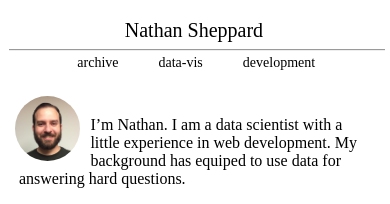
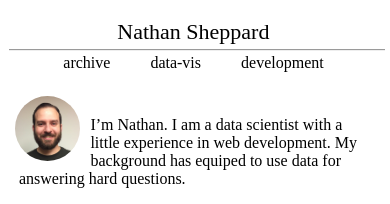
Before and after one commit to shepnathand/portfolio, a Jekyll site: the page built from index.md, in a window 390 px wide. Shown: the top 204 px of the page. Built offline with Jekyll 4.4.1, drawn with Linux system fonts in a browser that asks for light colours; nearby versions of some CDN libraries.

Commit message:
changed font size

```diff
--- a/styles/main.css
+++ b/styles/main.css
@@ -193,11 +193,11 @@ img {
     }
     .site-title {
         left: 55%;
-        min-width: 214px;
+        min-width: 229px;
         max-width: 100vw;
     }
     .site-title a {
-        font-size: 20px;
+        font-size: 22px;
     }
     .center {
         position: absolute;
@@ -207,12 +207,12 @@ img {
         list-style-type: none;
         top: 60%;
         left: 55%;
-        min-width: 317px;
+        min-width: 345px;
         max-width: 100vw;
     }
     .center li a {
         padding: 10px 0px 10px 0px;
-        font-size: 14px;
+        font-size: 16px;
     }
     .nav-wrapper hr {
         width: 100vw;
```
